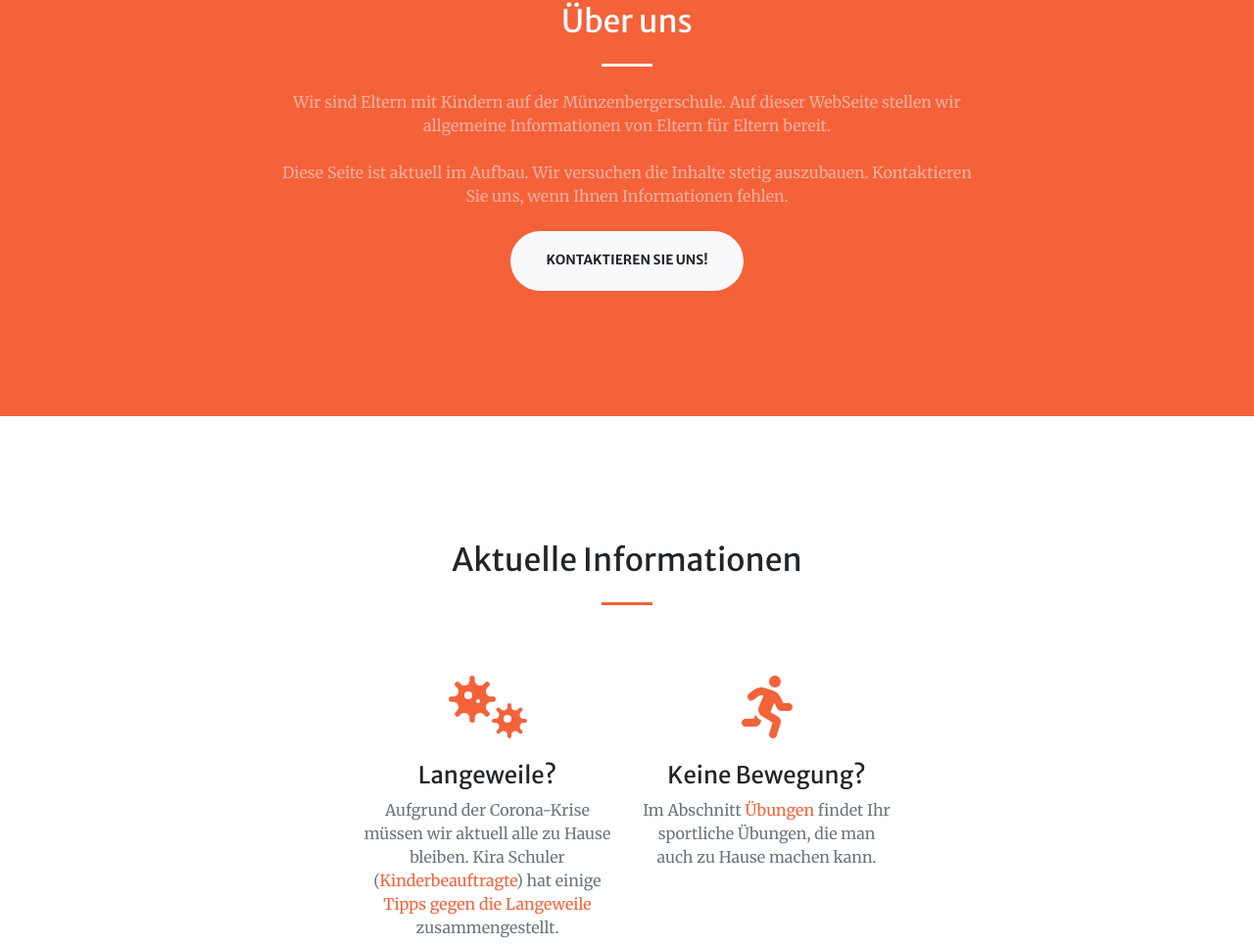
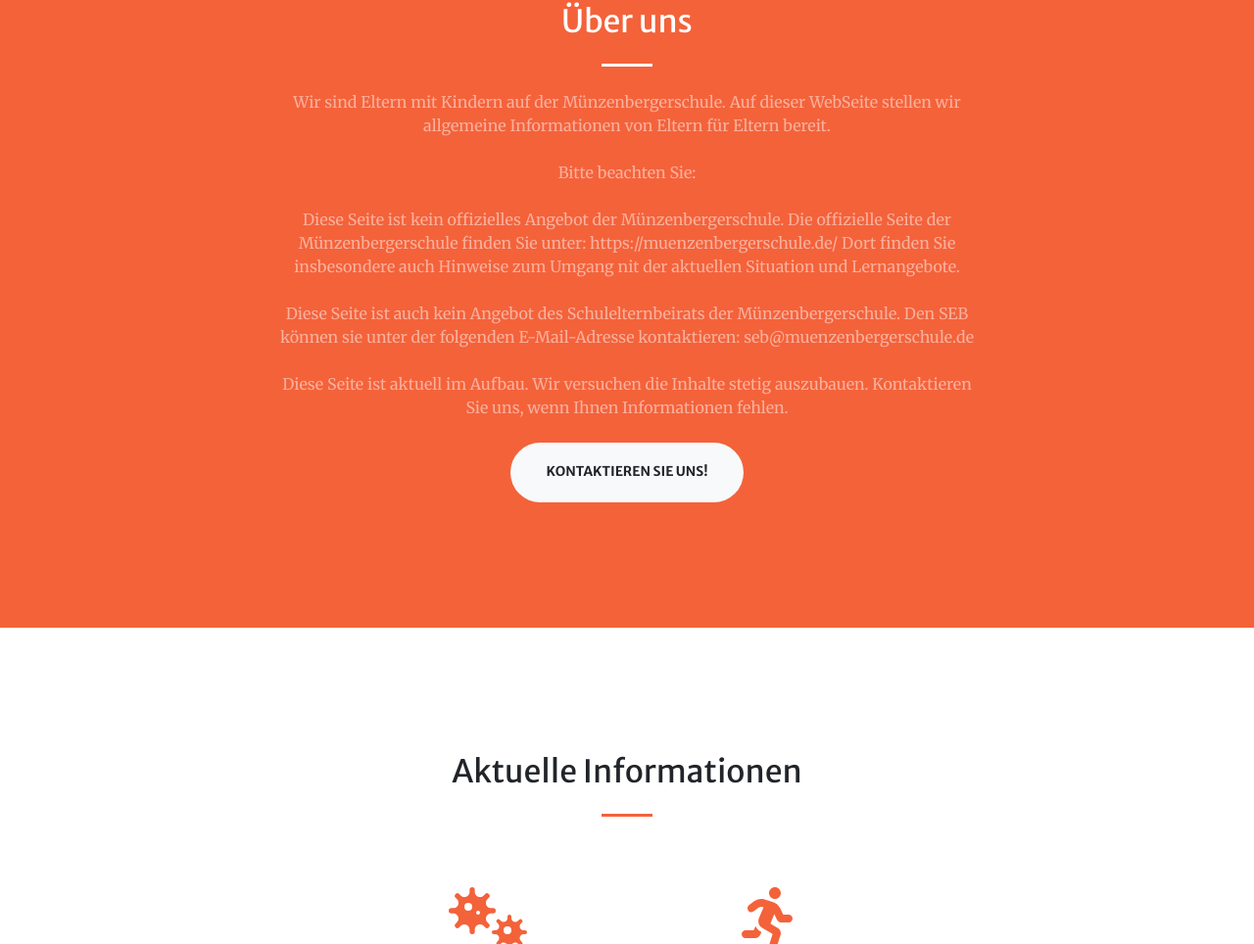
Before and after one commit to elternfuereltern/elternfuereltern.github.io, a plain HTML site: page src/index.html in a window 1280 px wide. Shown: the part 925-1889 px from the top of the page at 98% size. Drawn offline with nearby package versions, Linux system fonts and the light colour scheme.

Commit message:
keine offizielle seite

```diff
--- a/src/index.html
+++ b/src/index.html
@@ -64,6 +64,18 @@
 					<p class="text-white-50 mb-4">
 						Wir sind Eltern mit Kindern auf der Münzenbergerschule.
 						Auf dieser WebSeite stellen wir <a class="text-white-50" href="#info">allgemeine Informationen</a> von Eltern für Eltern bereit.
+					</p>
+					<p class="text-white-50 mb-4">
+						Bitte beachten Sie:
+					</p>
+					<p class="text-white-50 mb-4">
+						Diese Seite ist kein offizielles Angebot der Münzenbergerschule.
+						Die offizielle Seite der Münzenbergerschule finden Sie unter: <a class="text-white-50" href="https://muenzenbergerschule.de/">https://muenzenbergerschule.de/</a>
+						Dort finden Sie insbesondere auch Hinweise zum Umgang nit der aktuellen Situation und Lernangebote.
+					</p>
+					<p class="text-white-50 mb-4">
+						Diese Seite ist auch kein Angebot des Schulelternbeirats der Münzenbergerschule.
+						Den SEB können sie unter der folgenden E-Mail-Adresse kontaktieren: <a class="text-white-50" href="mailto:seb@muenzenbergerschule.de">seb@muenzenbergerschule.de</a>
 					</p>
 					<p class="text-white-50 mb-4">
 						Diese Seite ist aktuell im Aufbau.
```
